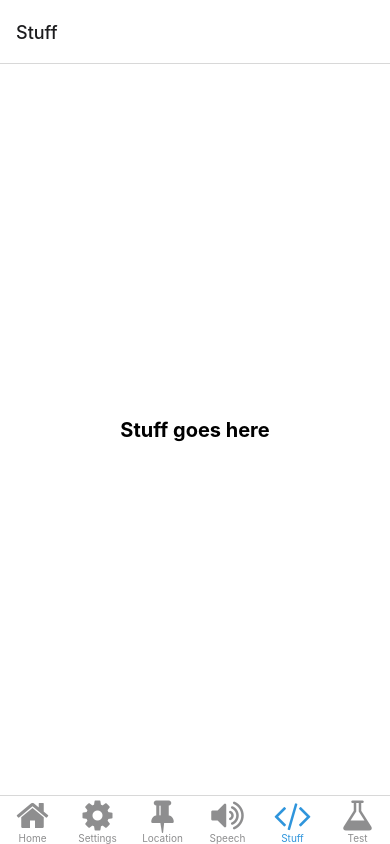
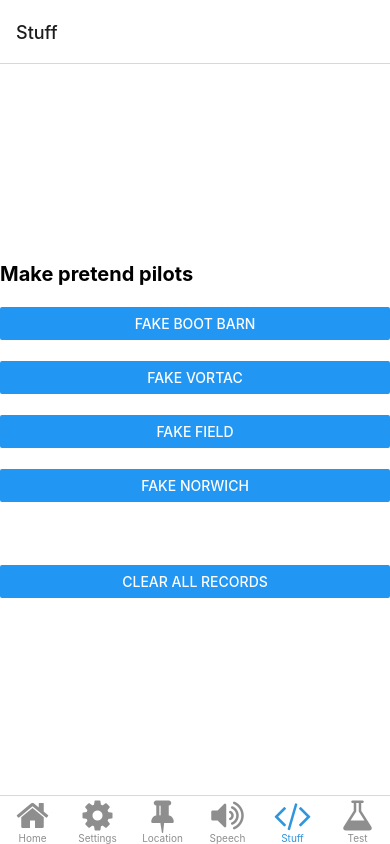
Before and after one commit to Scott-Cooper/flightloc, a React Native app: screen /TabStuff in a window 390 px wide. Built offline with nearby package versions, Linux system fonts and the light colour scheme; what expo-linking would draw is missing.

Commit message:
Add mock data to TabStuffScreen

```diff
--- a/screens/TabStuffScreen.tsx
+++ b/screens/TabStuffScreen.tsx
@@ -1,12 +1,67 @@
 import { StyleSheet } from 'react-native';
 import { Text, View } from '../components/Themed';
+import { Button } from 'react-native';
+import state from '../util/state';
 
 
 export default function TabStuffScreen() {
 
+
+  const fake_fetch = async (url: string) => {
+    console.log('fake_fetch running')
+    try {
+      const response = await fetch(url)
+      console.log('fetch_api:', url)
+    } catch (e) {
+      console.log('fetch_api error:', e)
+    }
+  }
+
+
+  const fake_dump = async() => {
+    fake_fetch('https://flightloc.pythonanywhere.com/dump_it_all_or_else')
+  }
+
+  const fake_clear = async() => {
+    fake_fetch('https://flightloc.pythonanywhere.com/clear_it_all_or_else')
+  }
+
+  const fake_bootbarn = async() => {
+    fake_fetch('https://flightloc.pythonanywhere.com/loc?key=135&user=Boot%20Barn&lat=37.671257&long=-97.417910&alt=1270&heading=125&speed=24.86&accuracy=17.2&alt_accuracy=35&max_distance=60&max_lag=20000&min_speed=-1')
+  }
+
+
+  const fake_vortac = async() => {
+    fake_fetch('https://flightloc.pythonanywhere.com/loc?key=205&user=Vortac&lat=37.745261&long=-97.583838&alt=1278&heading=182&speed=26.23&accuracy=19&alt_accuracy=79&max_distance=60&max_lag=20000&min_speed=-1')
+  }
+
+
+  const fake_field = async() => {
+    fake_fetch('https://flightloc.pythonanywhere.com/loc?key=123&user=Field&lat=37.668453&long=-97.701083&alt=1302&heading=45&speed=27.49&accuracy=36&alt_accuracy=143&max_distance=60&max_lag=20000&min_speed=-1')
+  }
+
+
+  const fake_norwich = async() => {
+    fake_fetch('https://flightloc.pythonanywhere.com/loc?key=117&user=Norwich&lat=37.457929&long=-97.835638&alt=1200&heading=0&speed=24.3&accuracy=16.2&alt_accuracy=13&max_distance=20&max_lag=20000&min_speed=5')
+  }
+
+
   return (
     <View style={styles.container}>
-      <Text style={styles.title}>Stuff goes here</Text>
+      <Text style={styles.title}>Make pretend pilots</Text>
+      <View style={styles.separator} />
+      <Button title="Fake Boot Barn" onPress={fake_bootbarn} />
+      <View style={styles.separator} />
+      <Button title="Fake Vortac" onPress={fake_vortac} />
+      <View style={styles.separator} />
+      <Button title="Fake Field" onPress={fake_field} />
+      <View style={styles.separator} />
+      <Button title="Fake Norwich" onPress={fake_norwich} />
+      <View style={styles.separator} />
+      <View style={styles.separator} />
+      <View style={styles.separator} />
+      <Button title="Clear all records" onPress={fake_clear} />
+      {/* <Text style={styles.mono}>{JSON.stringify(state.apidata)}</Text> */}
     </View>
   );
 
@@ -16,7 +71,7 @@ export default function TabStuffScreen() {
 const styles = StyleSheet.create({
   container: {
     flex: 1,
-    alignItems: 'center',
+    // alignItems: 'center',
     justifyContent: 'center',
   },
   title: {
@@ -24,8 +79,12 @@ const styles = StyleSheet.create({
     fontWeight: 'bold',
   },
   separator: {
-    marginVertical: 30,
+    marginVertical: 10,
     height: 1,
     width: '80%',
   },
+  mono: {
+    fontSize: 11,
+    fontFamily: 'space-mono',
+  },
 });
```
